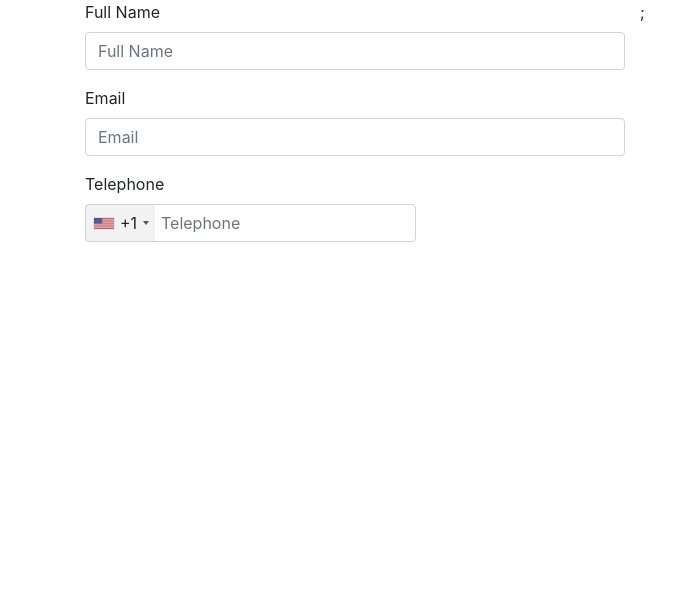
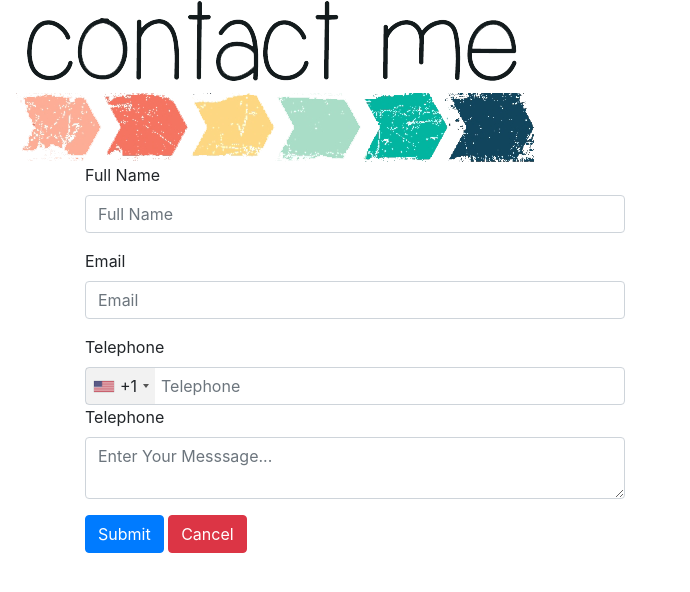
Before and after one commit to mina20088/ContactForm, a PHP site: page / in a window 1280 px wide. Shown: the top 592 px of the page, without its empty margins (0-690 px from the left). Run offline with PHP 8.4, Linux system fonts and the light colour scheme.

Commit message:
added the contact me photo to Header.php and include it to the index.php

```diff
--- a/Components/Form.php
+++ b/Components/Form.php
@@ -8,16 +8,19 @@
             <label for="Email">Email</label>
             <input type="text" class="form-control" name="Email" placeholder="Email" id="Email">
         </div>
-        <div class="form-group">
+        <div class="input-group">
             <label for="telephone">Telephone</label>
             <br>
             <input type="text" class="form-control" name="telephone" placeholder="Telephone" id="telephone">
         </div>
         <div class="form-group">
-
+            <label for="messagse">Telephone</label>
+            <br>
+            <textarea type="text" class="form-control" name="message" placeholder="Enter Your Messsage..." id="messagse"></textarea>
         </div>
         <div class="form-group">
-
+            <input type="submit" class="btn btn-primary" name="Submit" value="Submit"></input>
+            <input type="submit" class="btn btn-danger" name="Submit" value="Cancel"></input>
         </div>
     </form>
 </div>
--- /dev/null
+++ b/Components/Header.php
@@ -0,0 +1,3 @@
+<div class="col-12">
+    <img src="../www/Images/ContactMe.png" alt="Contact Me">
+</div>
--- a/index.php
+++ b/index.php
@@ -7,20 +7,25 @@
     <!-- Bootstrap File-->
     <link rel="stylesheet" href="https://stackpath.bootstrapcdn.com/bootstrap/4.5.2/css/bootstrap.min.css" integrity="sha384-JcKb8q3iqJ61gNV9KGb8thSsNjpSL0n8PARn9HuZOnIxN0hoP+VmmDGMN5t9UJ0Z" crossorigin="anonymous">
     <!-- Normal styleSheet-->
+    <link rel="stylesheet" href="www/CSS/intlTelInput.css">
     <link rel="stylesheet" href="www/CSS/index.css">
-    <link rel="stylesheet" href="www/CSS/intlTelInput.css">
     <title>Document</title>
 </head>
 <body>
+<div class="container-fluid">
+    <div class="row">
+        <?php include 'Components/Header.php'?>
+    </div>
+</div>
 <div class="container">
     <div class="row">
         <?php include "Components/Form.php"?>
-        <?php include "Components/Photo.php"?>;
+        <?php include "Components/Photo.php"?>
     </div>
 </div>
 
 <!--jquery file-->
-<script src="https://code.jquery.com/jquery-3.5.1.slim.min.js" integrity="sha384-DfXdz2htPH0lsSSs5nCTpuj/zy4C+OGpamoFVy38MVBnE+IbbVYUew+OrCXaRkfj" crossorigin="anonymous"></script>
+<!--<script src="https://code.jquery.com/jquery-3.5.1.slim.min.js" integrity="sha384-DfXdz2htPH0lsSSs5nCTpuj/zy4C+OGpamoFVy38MVBnE+IbbVYUew+OrCXaRkfj" crossorigin="anonymous"></script>-->
 <script src="http://code.jquery.com/jquery-latest.min.js"></script>
 <!-- Pooper.js File -->
 <script src="https://cdn.jsdelivr.net/npm/popper.js@1.16.1/dist/umd/popper.min.js" integrity="sha384-9/reFTGAW83EW2RDu2S0VKaIzap3H66lZH81PoYlFhbGU+6BZp6G7niu735Sk7lN" crossorigin="anonymous"></script>
--- a/www/CSS/intlTelInput.css
+++ b/www/CSS/intlTelInput.css
@@ -1,4 +1,5 @@
 .iti {
+    width :100%;
   position: relative;
   display: inline-block; }
   .iti * {
```
Also changed, not shown: www/Images/ContactMe.png (added).
